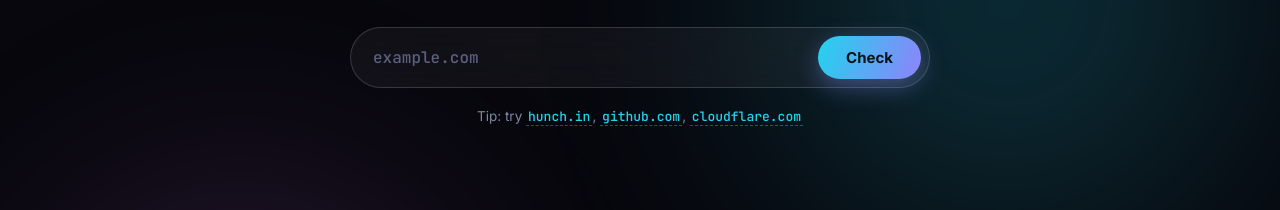
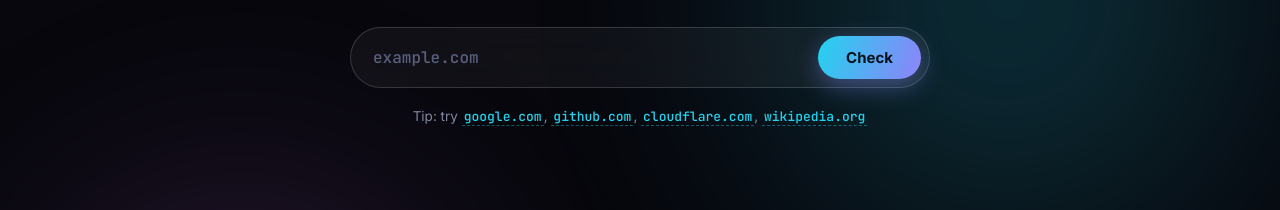
Before and after one commit to sorapallivenkatesh/toolwizhub-dns-health, a plain HTML site: page site/index.html in a window 1280 px wide. Shown: the part 243-453 px from the top of the page. Drawn offline with Linux system fonts and the light colour scheme.

Commit message:
docs/site: use neutral popular example domains
Replace the sample/example domains in the README output block, the
frontend 'try' hint, and the hostname-normalization tests with neutral
public domains (example.com, google.com, github.com, cloudflare.com,
wikipedia.org, acme.io).

```diff
--- a/site/index.html
+++ b/site/index.html
@@ -39,9 +39,10 @@
                  autocapitalize="off" spellcheck="false" aria-label="Domain to check" />
           <button class="search__btn" id="check-btn" type="submit">Check</button>
         </form>
-        <p class="hint" id="hint">Tip: try <button class="example" data-domain="hunch.in">hunch.in</button>,
+        <p class="hint" id="hint">Tip: try <button class="example" data-domain="google.com">google.com</button>,
           <button class="example" data-domain="github.com">github.com</button>,
-          <button class="example" data-domain="cloudflare.com">cloudflare.com</button></p>
+          <button class="example" data-domain="cloudflare.com">cloudflare.com</button>,
+          <button class="example" data-domain="wikipedia.org">wikipedia.org</button></p>
       </section>
 
       <section class="results" id="results" hidden></section>
```
Also changed, not shown: api/tests/check.test.js (+4 -4 lines), README.md.
